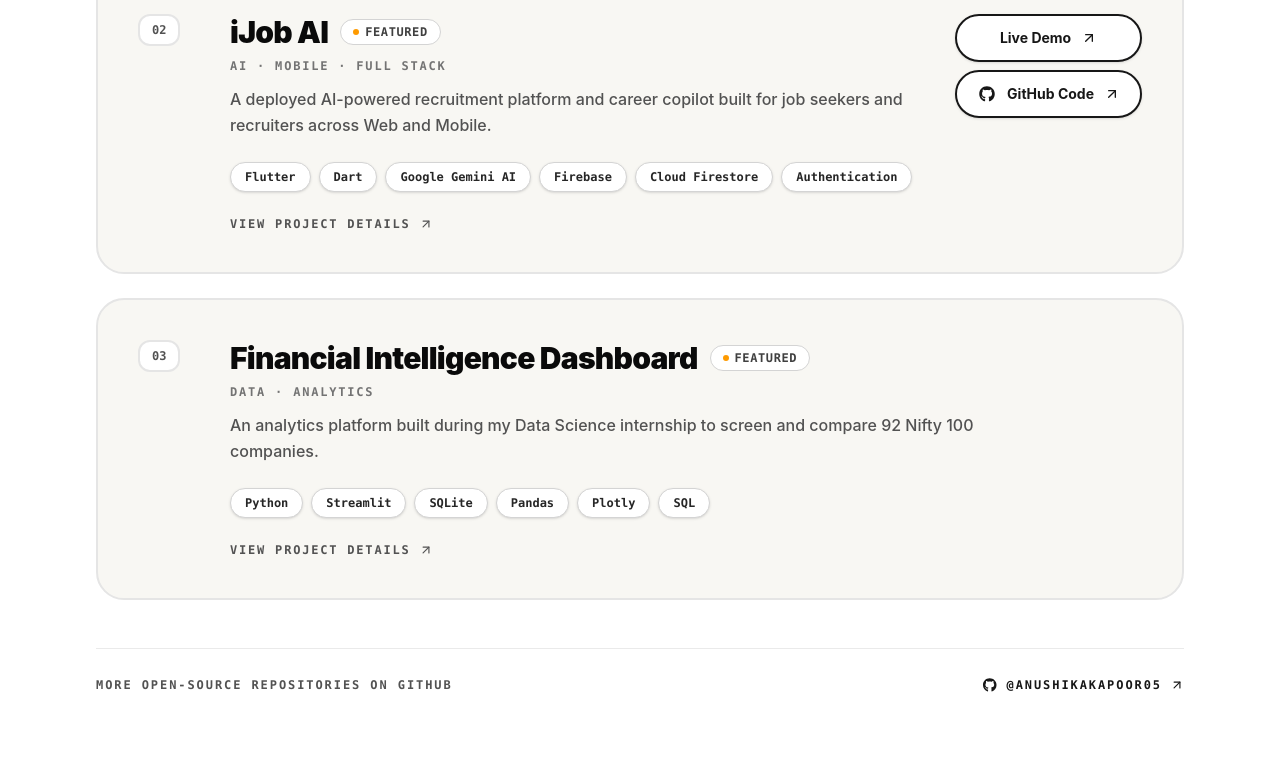
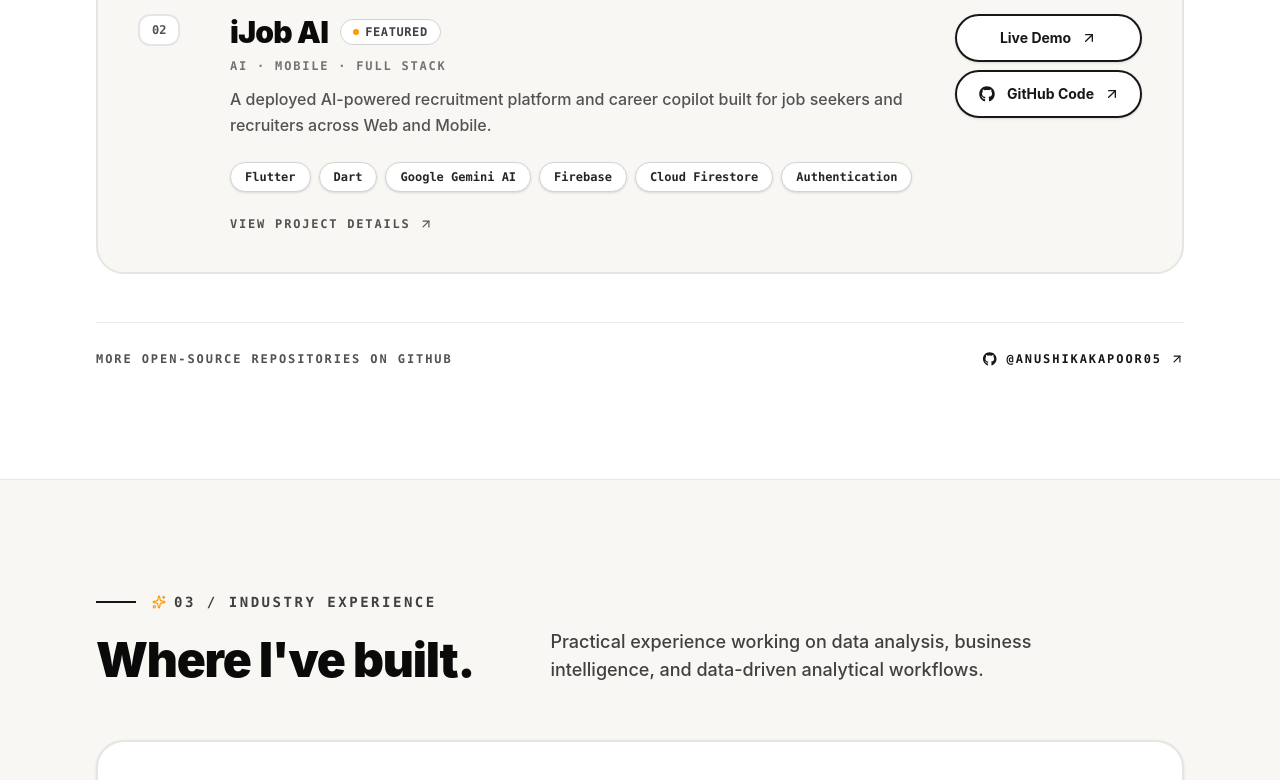
Before and after one commit to AnushikaKapoor05/portfolio, a React (Vite) app: page / in a window 1280 px wide. Shown: the part 2942-3722 px from the top of the page. Built offline with nearby package versions, Linux system fonts and the light colour scheme.

Commit message:
Updated details

```diff
--- a/src/data/projects.ts
+++ b/src/data/projects.ts
@@ -98,41 +98,4 @@ export const projects: Project[] = [
 
     featured: true,
   },
-
-  {
-    id: "financial-intelligence",
-    number: "03",
-    title: "Financial Intelligence Dashboard",
-    category: "Data · Analytics",
-
-    description:
-      "An analytics platform built during my Data Science internship to screen and compare 92 Nifty 100 companies.",
-
-    problem:
-      "Financial datasets can become difficult to compare when information is spread across multiple sources and analytical workflows.",
-
-    solution:
-      "Designed an SQL-based data pipeline and modular Streamlit dashboard covering financial screening, comparisons, trends, and valuation metrics.",
-
-    highlights: [
-      "Screening across 92 Nifty 100 companies",
-      "SQL-based ETL pipeline",
-      "Eight modular analytics components",
-      "ROE and OPM analysis",
-      "Debt-to-Equity analysis",
-      "CAGR and valuation screening",
-      "Interactive Plotly visualizations",
-    ],
-
-    technologies: [
-      "Python",
-      "Streamlit",
-      "SQLite",
-      "Pandas",
-      "Plotly",
-      "SQL",
-    ],
-
-    featured: true,
-  },
 ];
```
